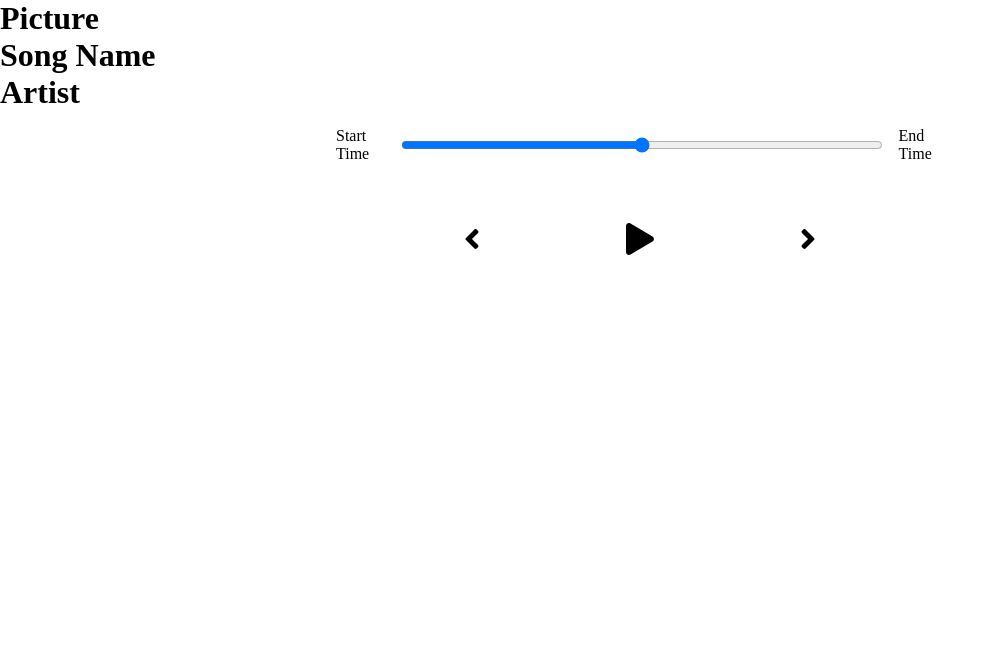
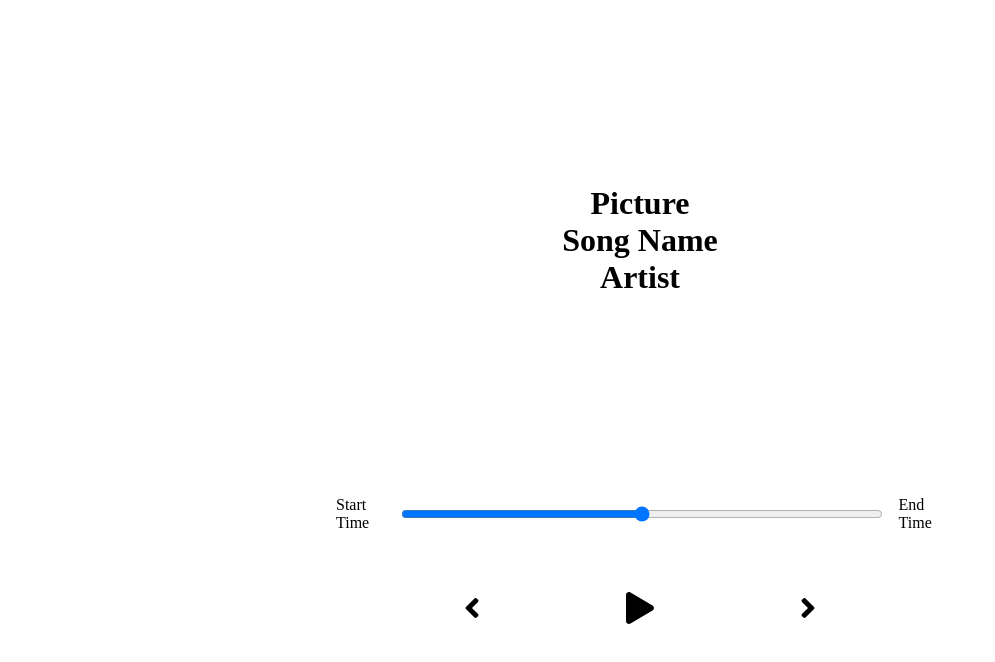
Before and after one commit to DVarner94/music-app, a React (Create React App) app: page / in a window 1280 px wide. Shown: the top 662 px of the page, without its empty margins (0-995 px from the left). Built offline with nearby package versions, Linux system fonts and the light colour scheme.

Commit message:
starting to style song display

```diff
--- a/src/styles/_song.scss
+++ b/src/styles/_song.scss
@@ -0,0 +1,7 @@
+.song-container {
+    min-height: 60vh;
+    display: flex;
+    flex-direction: column;
+    align-items: center;
+    justify-content: center;
+}
```
